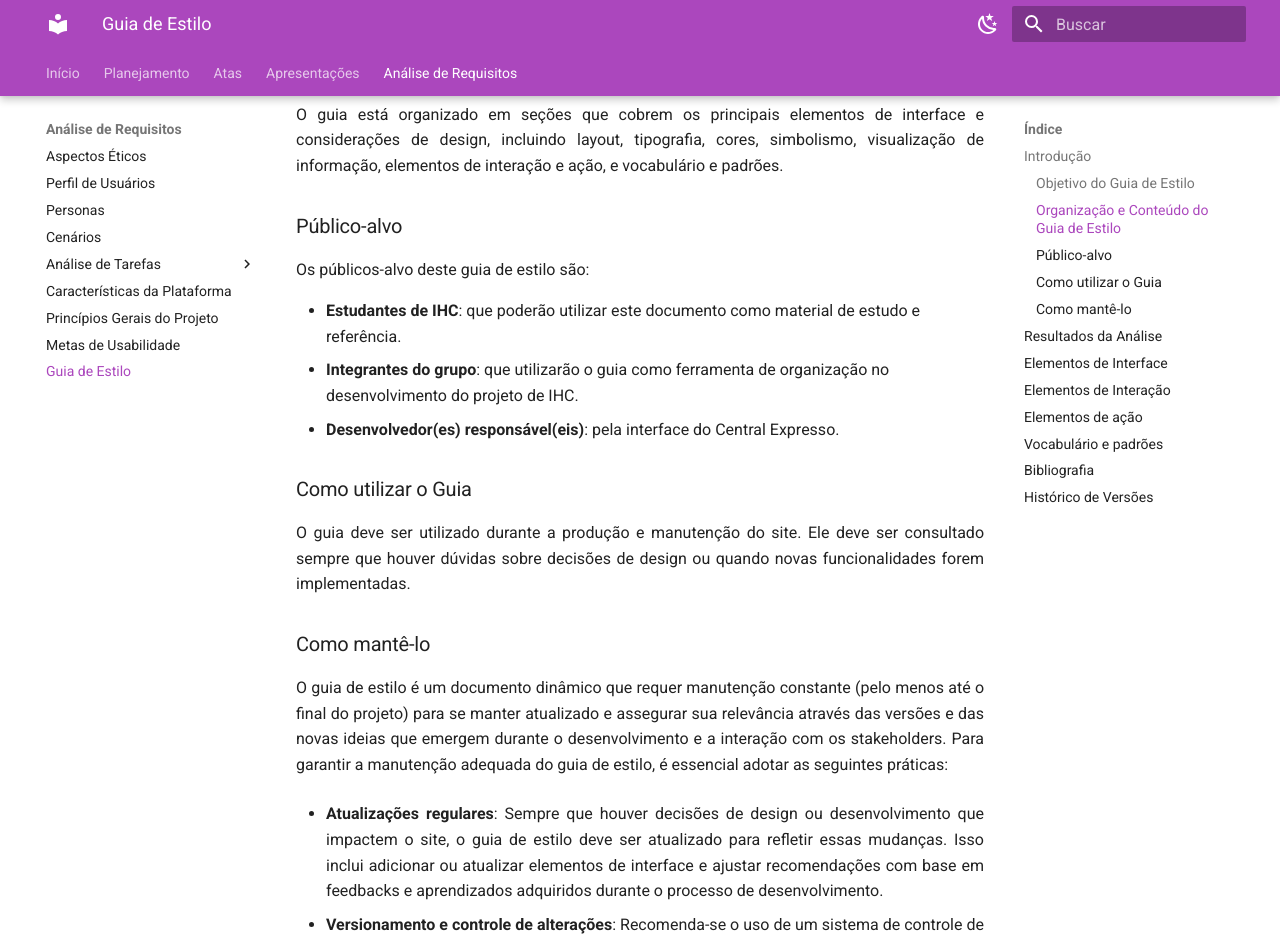
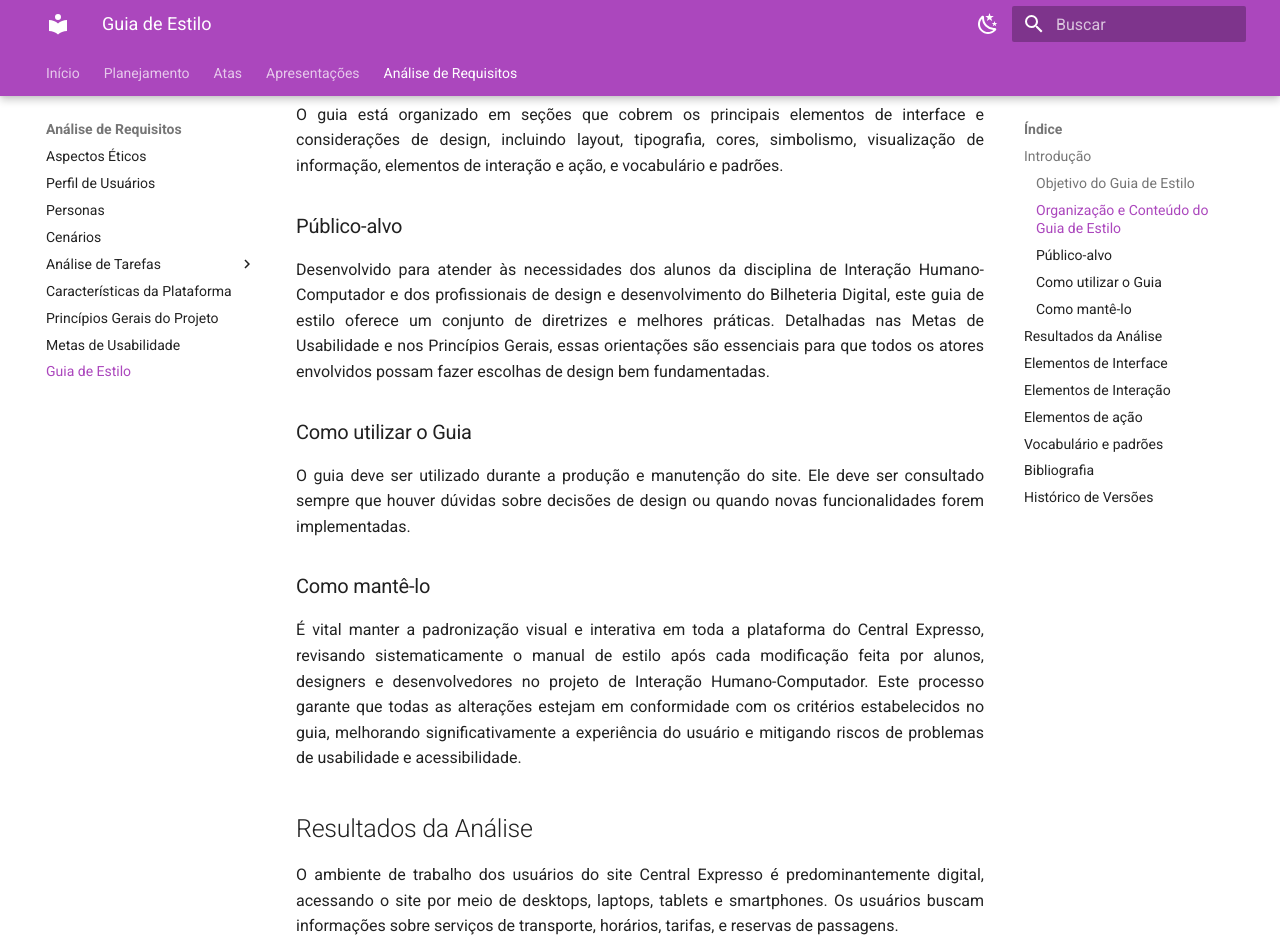
Before and after one commit to Interacao-Humano-Computador/2024.1-Grupo08, an MkDocs documentation site: the page built from docs/requisitos/guia_estilo.md, in a window 1280 px wide and 1400 px high, scrolled down 907 px. Shown: the top 940 px of the window. Built offline with MkDocs 1.6.1 and Material for MkDocs 9.7.7, drawn with Linux system fonts in a browser that asks for light colours; some of the changed text lies outside the part shown.

Commit message:
alteraçoes feedback

```diff
--- a/docs/requisitos/guia_estilo.md
+++ b/docs/requisitos/guia_estilo.md
@@ -18,11 +18,7 @@ O guia está organizado em seções que cobrem os principais elementos de interf
 
 ### Público-alvo
 
-Os públicos-alvo deste guia de estilo são:
-
-- **Estudantes de IHC**: que poderão utilizar este documento como material de estudo e referência.
-- **Integrantes do grupo**: que utilizarão o guia como ferramenta de organização no desenvolvimento do projeto de IHC.
-- **Desenvolvedor(es) responsável(eis)**: pela interface do Central Expresso.
+Desenvolvido para atender às necessidades dos alunos da disciplina de Interação Humano-Computador e dos profissionais de design e desenvolvimento do Bilheteria Digital, este guia de estilo oferece um conjunto de diretrizes e melhores práticas. Detalhadas nas Metas de Usabilidade e nos Princípios Gerais, essas orientações são essenciais para que todos os atores envolvidos possam fazer escolhas de design bem fundamentadas.
 
 ### Como utilizar o Guia
 
@@ -30,13 +26,7 @@ O guia deve ser utilizado durante a produção e manutenção do site. Ele deve
 
 ### Como mantê-lo
 
-O guia de estilo é um documento dinâmico que requer manutenção constante (pelo menos até o final do projeto) para se manter atualizado e assegurar sua relevância através das versões e das novas ideias que emergem durante o desenvolvimento e a interação com os stakeholders. Para garantir a manutenção adequada do guia de estilo, é essencial adotar as seguintes práticas:
-
-- **Atualizações regulares**: Sempre que houver decisões de design ou desenvolvimento que impactem o site, o guia de estilo deve ser atualizado para refletir essas mudanças. Isso inclui adicionar ou atualizar elementos de interface e ajustar recomendações com base em feedbacks e aprendizados adquiridos durante o processo de desenvolvimento.
-
-- **Versionamento e controle de alterações**: Recomenda-se o uso de um sistema de controle de versão para o guia de estilo, o que permite um registro claro das modificações, facilitando o rastreamento e a revisão das alterações ao longo do tempo. Isso auxilia na colaboração, na revisão de mudanças anteriores e na identificação de possíveis regressões.
-
-- **Avaliação e feedback dos usuários**: É fundamental buscar continuamente o feedback dos usuários sobre a usabilidade da interface. As necessidades e percepções dos usuários podem evoluir, tornando crucial estar aberto a sugestões e críticas construtivas para melhorar tanto o guia de estilo quanto a experiência do usuário.
+É vital manter a padronização visual e interativa em toda a plataforma do Central Expresso, revisando sistematicamente o manual de estilo após cada modificação feita por alunos, designers e desenvolvedores no projeto de Interação Humano-Computador. Este processo garante que todas as alterações estejam em conformidade com os critérios estabelecidos no guia, melhorando significativamente a experiência do usuário e mitigando riscos de problemas de usabilidade e acessibilidade.
 
 ## Resultados da Análise
 
```
